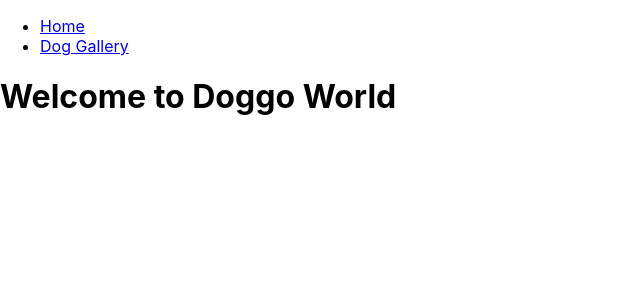
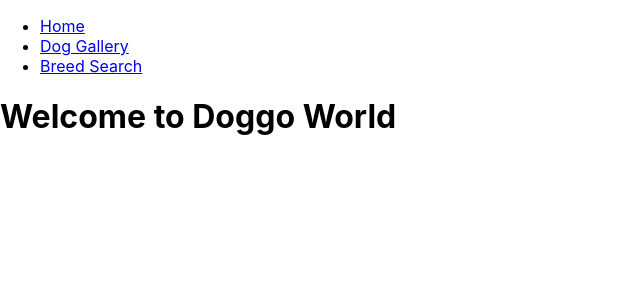
Before and after one commit to Yasmineibr1/dogs_react_app, a React (Create React App) app: page / in a window 1280 px wide. Shown: the top 300 px of the page, without its empty margins (0-640 px from the left). Built offline with nearby package versions, Linux system fonts and the light colour scheme; no server answers.

Commit message:
routing configuration update

```diff
--- a/src/App.js
+++ b/src/App.js
@@ -2,6 +2,7 @@
 import './App.css';
 import Home from './components/Home';
 import DogGallery from './components/Dog gallery';
+import DogBreedSearch from './components/Dog breed search';
 import { BrowserRouter as Router, Route, Routes, Link } from 'react-router-dom';
 
 function App() {
@@ -12,6 +13,7 @@ function App() {
           <ul>
             <li><Link to="/">Home</Link></li>
             <li><Link to="/gallery">Dog Gallery</Link></li>
+            <li><Link to="/breedsearch">Breed Search</Link></li>
 
           </ul>
         </nav>
@@ -19,7 +21,7 @@ function App() {
         <Routes>
           <Route path="/" element={<Home />} />
           <Route path="/gallery" element={<DogGallery />} />
-
+          <Route path="/breedsearch" element={<DogBreedSearch/>}/>
         </Routes>
       </div>
     </Router>
```
